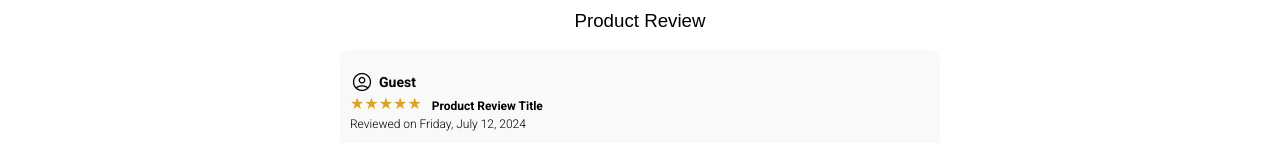
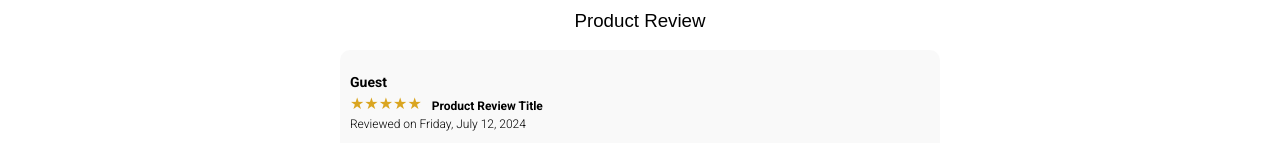
Before and after one commit to abhiram418/mangotrees-UI, an Angular app: page /product/1 in a window 1280 px wide. Shown: the part 715-858 px from the top of the page. Built offline with nearby package versions, Linux system fonts and the light colour scheme.

Commit message:
test-review

```diff
--- a/src/app/Product/product-view/product-view.component.html
+++ b/src/app/Product/product-view/product-view.component.html
@@ -101,7 +101,7 @@
         <div class="product-review-list">
             <div class="product-review" *ngFor="let review of options">
                 <div style="display: flex;align-items: center;">
-                    <span style="margin-right: 5px;user-select: none;" class="material-symbols-outlined">account_circle</span>
+                    <!-- <span style="margin-right: 5px;user-select: none;" class="material-symbols-outlined">account_circle</span> -->
                     <h5>{{reviews.ReviewerName}}</h5>
                 </div>
                 <div class="reviews-stars">
```
